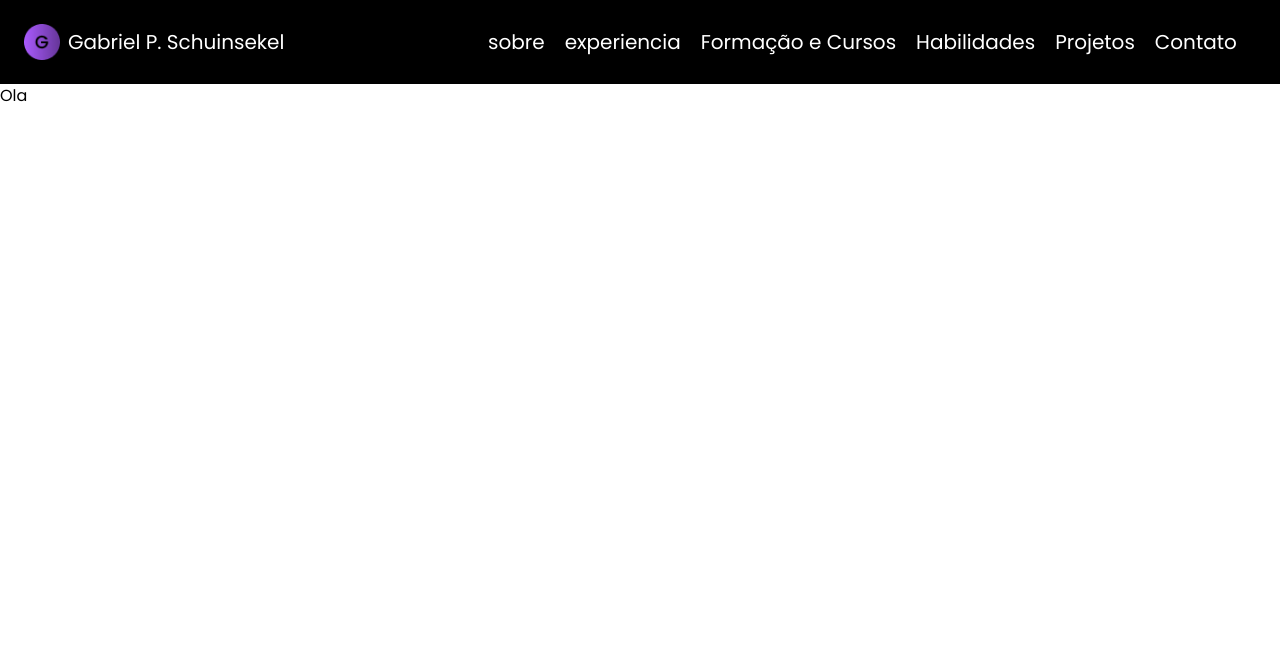
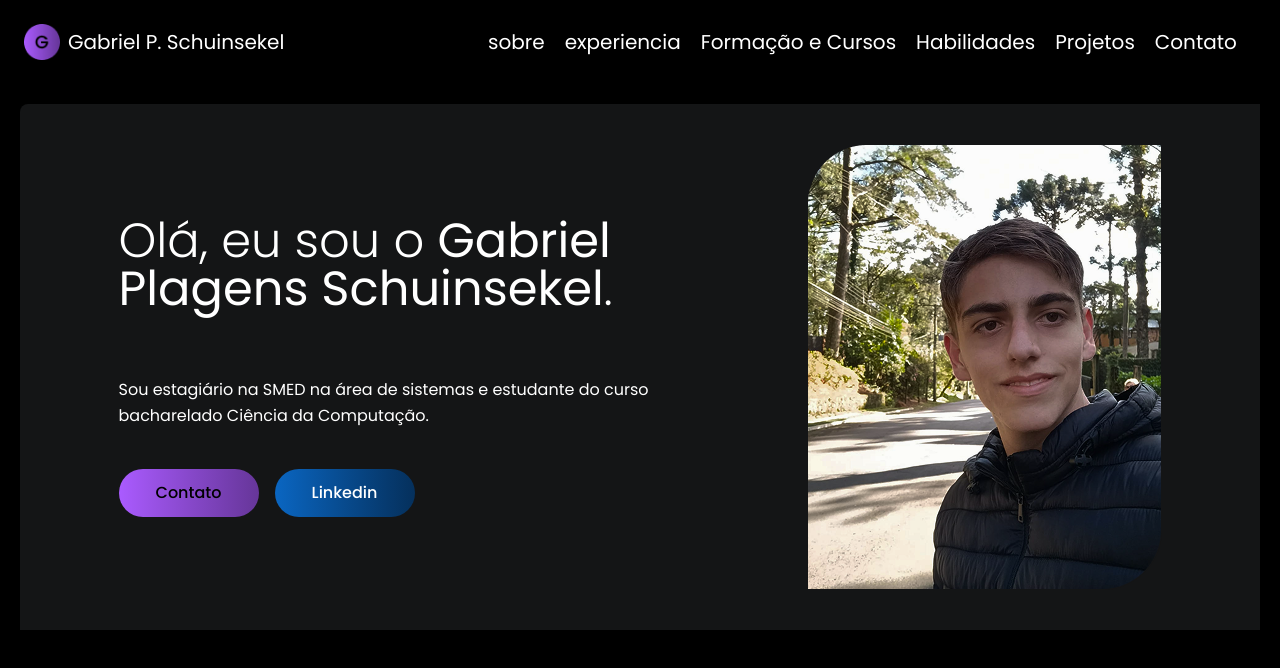
Before and after one commit to GabrielPlagensS/Portifolio, a React app in the folder portfolio/: page / in a window 1280 px wide. Shown: the top 668 px of the page. Built offline with nearby package versions, Linux system fonts and the light colour scheme; the HTML template or start-up script is replaced by a standard one.

Commit message:
Card
Card criado e finalizado

```diff
--- a/portfolio/src/App.tsx
+++ b/portfolio/src/App.tsx
@@ -1,10 +1,23 @@
+import Button from "./Components/Button";
 import Header from "./Components/Header";
 
 function App() {
   return (
-    <div>
+    <div className="min-h-screen bg-[black]">
       <Header/>
-      <h1>Ola</h1>
+      <div className="p-5">
+        <div className="max-w-375 bg-[#141516] flex items-center justify-center gap-4 p-10 mx-auto rounded-tl-lg">
+          <div className="flex flex-col gap-6 md:gap-10 max-w-2xl">
+            <a className="text-white text-3xl md:text-5xl font-light">Olá, eu sou o <b>Gabriel Plagens Schuinsekel</b>.</a>
+            <a className="text-white mt-6 max-w-xl leading-relaxed">Sou estagiário na SMED na área de sistemas e estudante do curso bacharelado Ciência da Computação.</a>
+          <div className="flex flex-row gap-4">
+            <Button title="Contato" variant="default"/>
+            <Button title="Linkedin" variant="outline"/>
+          </div>
+          </div>
+          <img src="/src/assets/Foto-card.png" alt="Foto de perfil" />
+        </div>
+      </div>
     </div>
   );
 }
--- /dev/null
+++ b/portfolio/src/Components/Button.tsx
@@ -0,0 +1,22 @@
+type ButtonProps={
+    title: String
+    variant: "default" | "outline"
+}
+
+const Button =({title, variant = "default"}: ButtonProps) => {
+    const defaultStyle =
+    "w-35 h-12 bg-linear-to-r from-[#AA5BFF] to-[#663699] cursor-pointer px-6 py-2 rounded-full text-black font-medium";
+    const outlineStyle =
+    "w-35 h-12 bg-linear-to-r from-[#0A66C2] to-[#05305C] cursor-pointer px-6 py-2 rounded-full text-white font-medium";
+    const buttonVariant = () => {
+        if(variant === "default"){
+            return defaultStyle;
+        }else{
+            return outlineStyle;
+        }
+
+    }
+    return<button className={buttonVariant()}>{title}</button>;
+}
+
+export default Button;
```
Also changed, not shown: portfolio/src/assets/Foto-card.png (added).
